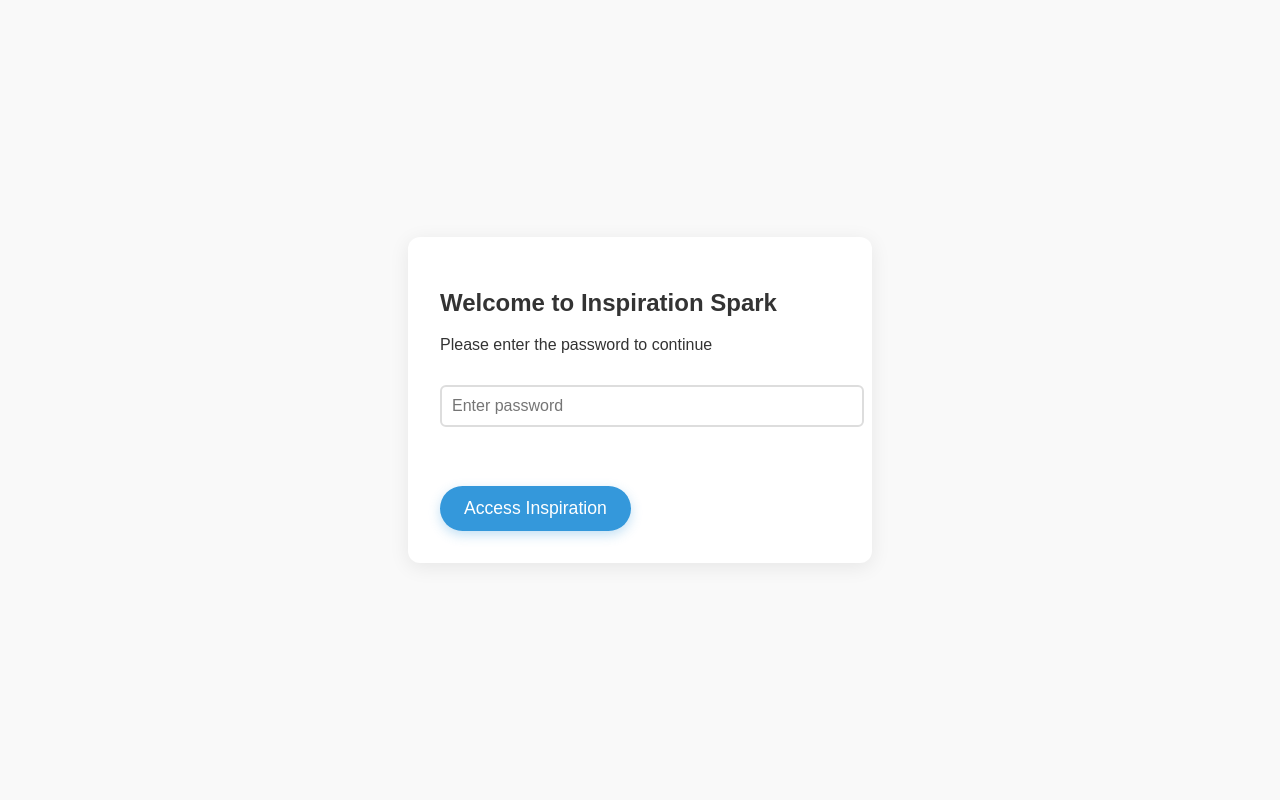
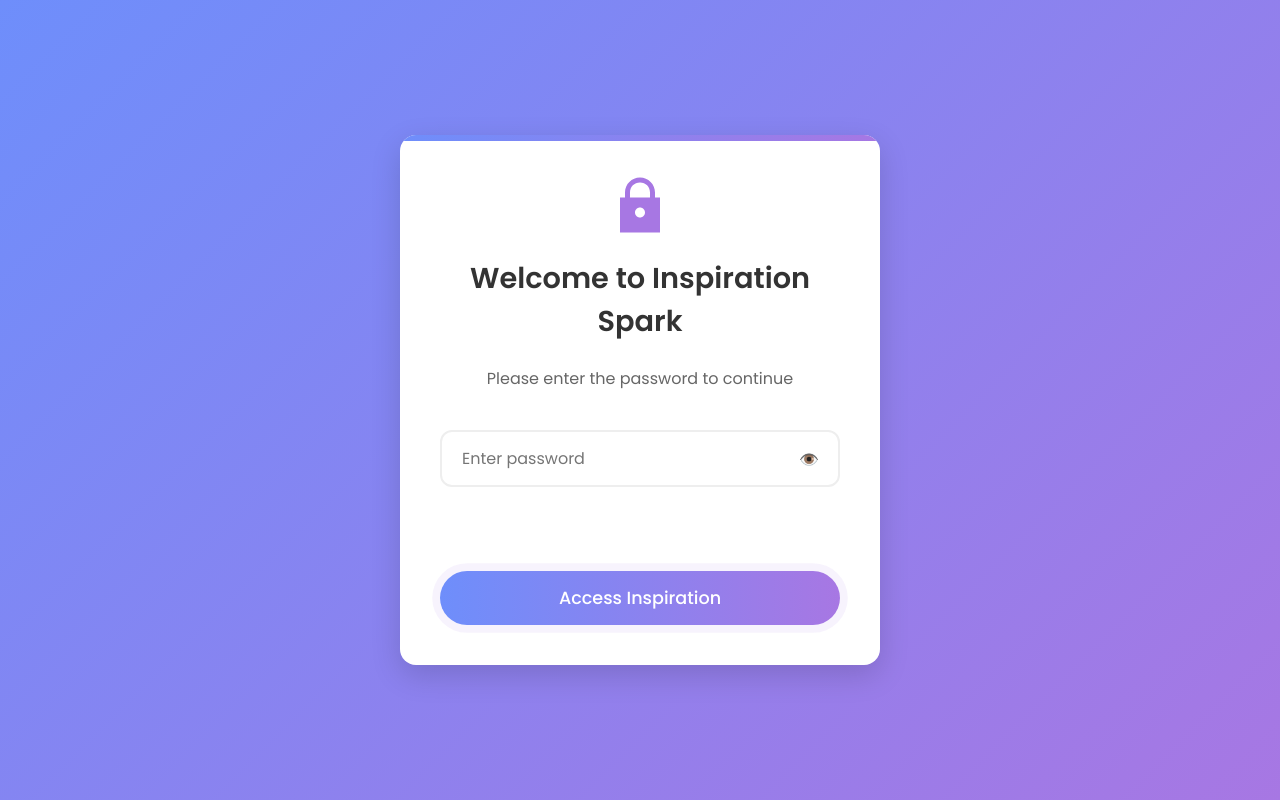
Before and after one commit to gadamer/Anwesh1, a website built with Vite: page index.html in a window 1280 px wide. Built offline with nearby package versions, Linux system fonts and the light colour scheme.

Commit message:
Commit New Password Page

```diff
--- a/index.html
+++ b/index.html
@@ -5,6 +5,9 @@
     <meta name="viewport" content="width=device-width, initial-scale=1.0" />
     <title>Inspiration Spark</title>
     <link rel="stylesheet" href="style.css" />
+    <link rel="preconnect" href="https://fonts.googleapis.com">
+    <link rel="preconnect" href="https://fonts.gstatic.com" crossorigin>
+    <link href="https://fonts.googleapis.com/css2?family=Poppins:wght@300;400;500;600;700&display=swap" rel="stylesheet">
     <!-- Inline critical CSS for faster rendering -->
     <style>
       body { font-family: 'Poppins', sans-serif; }
@@ -17,7 +20,7 @@
         left: 0;
         width: 100%;
         height: 100%;
-        background-color: #f9f9f9;
+        background: linear-gradient(135deg, #6e8efb, #a777e3);
         display: flex;
         justify-content: center;
         align-items: center;
@@ -25,42 +28,124 @@
       }
       #password-container {
         background-color: white;
-        padding: 2rem;
-        border-radius: 12px;
-        box-shadow: 0 4px 20px rgba(0, 0, 0, 0.08);
+        padding: 2.5rem;
+        border-radius: 16px;
+        box-shadow: 0 10px 30px rgba(0, 0, 0, 0.15);
         width: 90%;
         max-width: 400px;
+        text-align: center;
+        position: relative;
+        overflow: hidden;
+      }
+      #password-container::before {
+        content: '';
+        position: absolute;
+        top: 0;
+        left: 0;
+        width: 100%;
+        height: 6px;
+        background: linear-gradient(90deg, #6e8efb, #a777e3);
+      }
+      #password-container h2 {
+        margin-top: 0;
+        color: #333;
+        font-weight: 600;
+        font-size: 1.8rem;
+      }
+      #password-container p {
+        color: #666;
+        margin-bottom: 1.5rem;
       }
       #password-input {
         width: 100%;
-        padding: 10px;
+        padding: 14px 20px;
         margin: 15px 0;
-        border: 2px solid #ddd;
-        border-radius: 6px;
+        border: 2px solid #eee;
+        border-radius: 12px;
         font-size: 16px;
         font-family: 'Poppins', sans-serif;
+        transition: all 0.3s ease;
+        box-sizing: border-box;
+      }
+      #password-input:focus {
+        border-color: #a777e3;
+        outline: none;
+        box-shadow: 0 0 0 3px rgba(167, 119, 227, 0.2);
       }
       #login-button {
-        background-color: #3498db;
+        background: linear-gradient(90deg, #6e8efb, #a777e3);
         color: white;
         border: none;
-        padding: 12px 24px;
+        padding: 14px 28px;
         font-size: 1.1rem;
         border-radius: 30px;
         cursor: pointer;
         font-family: 'Poppins', sans-serif;
-        font-weight: 400;
+        font-weight: 500;
         transition: all 0.3s ease;
-        box-shadow: 0 4px 12px rgba(52, 152, 219, 0.3);
+        box-shadow: 0 4px 15px rgba(110, 142, 251, 0.4);
+        width: 100%;
+        margin-top: 10px;
+      }
+      #login-button:hover {
+        transform: translateY(-2px);
+        box-shadow: 0 7px 20px rgba(110, 142, 251, 0.5);
+      }
+      #login-button:active {
+        transform: translateY(0);
       }
       #error-message {
         color: #e74c3c;
-        margin-top: 10px;
+        margin-top: 15px;
         font-size: 14px;
         min-height: 20px;
+        font-weight: 500;
       }
       .hidden {
         display: none !important;
+      }
+      .lock-icon {
+        width: 60px;
+        height: 60px;
+        margin-bottom: 15px;
+        fill: #a777e3;
+      }
+      .password-field-container {
+        position: relative;
+      }
+      #toggle-password {
+        position: absolute;
+        right: 15px;
+        top: 50%;
+        transform: translateY(-50%);
+        background: none;
+        border: none;
+        cursor: pointer;
+        color: #999;
+        font-size: 16px;
+      }
+      .pulse {
+        animation: pulse 1.5s infinite;
+      }
+      @keyframes pulse {
+        0% {
+          box-shadow: 0 0 0 0 rgba(167, 119, 227, 0.4);
+        }
+        70% {
+          box-shadow: 0 0 0 10px rgba(167, 119, 227, 0);
+        }
+        100% {
+          box-shadow: 0 0 0 0 rgba(167, 119, 227, 0);
+        }
+      }
+      .shake {
+        animation: shake 0.5s cubic-bezier(.36,.07,.19,.97) both;
+      }
+      @keyframes shake {
+        10%, 90% { transform: translate3d(-1px, 0, 0); }
+        20%, 80% { transform: translate3d(2px, 0, 0); }
+        30%, 50%, 70% { transform: translate3d(-3px, 0, 0); }
+        40%, 60% { transform: translate3d(3px, 0, 0); }
       }
     </style>
   </head>
@@ -68,11 +153,17 @@
     <!-- Password Screen -->
     <div id="password-screen">
       <div id="password-container">
+        <svg class="lock-icon" xmlns="http://www.w3.org/2000/svg" viewBox="0 0 24 24">
+          <path d="M12 1C8.676 1 6 3.676 6 7v2H4v14h16V9h-2V7c0-3.324-2.676-6-6-6zm0 2c2.276 0 4 1.724 4 4v2H8V7c0-2.276 1.724-4 4-4zm0 10c1.1 0 2 .9 2 2s-.9 2-2 2-2-.9-2-2 .9-2 2-2z"/>
+        </svg>
         <h2>Welcome to Inspiration Spark</h2>
         <p>Please enter the password to continue</p>
-        <input type="password" id="password-input" placeholder="Enter password">
+        <div class="password-field-container">
+          <input type="password" id="password-input" placeholder="Enter password">
+          <button id="toggle-password" type="button">👁️</button>
+        </div>
         <p id="error-message"></p>
-        <button id="login-button">Access Inspiration</button>
+        <button id="login-button" class="pulse">Access Inspiration</button>
       </div>
     </div>
 
@@ -83,15 +174,25 @@
       <p id="quote-display"></p>
     </div>
 
-    <!-- Inline the JavaScript to eliminate any loading/parsing issues -->
     <script>
       // Password validation
-      const correctPassword = "123456";
+      const correctPassword = "098765";
       const passwordScreen = document.getElementById('password-screen');
       const appContainer = document.getElementById('app-container');
       const loginButton = document.getElementById('login-button');
       const passwordInput = document.getElementById('password-input');
       const errorMessage = document.getElementById('error-message');
+      const togglePassword = document.getElementById('toggle-password');
+
+      // Clear any previous authentication to ensure password screen shows
+      localStorage.removeItem('isAuthenticated');
+
+      // Toggle password visibility
+      togglePassword.addEventListener('click', function() {
+        const type = passwordInput.getAttribute('type') === 'password' ? 'text' : 'password';
+        passwordInput.setAttribute('type', type);
+        togglePassword.textContent = type === 'password' ? '👁️' : '🔒';
+      });
 
       // Check if user is already authenticated
       function checkAuthentication() {
@@ -123,9 +224,12 @@
           passwordInput.value = "";
 
           // Shake effect for wrong password
-          passwordInput.style.border = "2px solid #e74c3c";
+          passwordInput.classList.add('shake');
+          passwordInput.style.borderColor = "#e74c3c";
+
           setTimeout(() => {
-            passwordInput.style.border = "2px solid #ddd";
+            passwordInput.classList.remove('shake');
+            passwordInput.style.borderColor = "#eee";
           }, 1000);
         }
       }
@@ -165,11 +269,13 @@
         // Add click event listener
         if (sparkButton) {
           sparkButton.addEventListener('click', displayRandomQuote);
-
-          // No initial quote display - removed this line
-          // setTimeout(displayRandomQuote, 500);
         }
       }
+
+      // Remove pulse animation when input is focused
+      passwordInput.addEventListener('focus', function() {
+        loginButton.classList.remove('pulse');
+      });
 
       // Event listeners for password functionality
       loginButton.addEventListener('click', attemptLogin);
@@ -180,11 +286,14 @@
       });
 
       // Check authentication on page load
-      if (document.readyState === 'loading') {
-        document.addEventListener('DOMContentLoaded', checkAuthentication);
-      } else {
-        checkAuthentication();
-      }
+      document.addEventListener('DOMContentLoaded', function() {
+        // Force the password screen to show by removing any previous authentication
+        localStorage.removeItem('isAuthenticated');
+
+        // Make sure password screen is visible and app is hidden
+        passwordScreen.classList.remove('hidden');
+        appContainer.classList.add('hidden');
+      });
     </script>
   </body>
 </html>
--- a/package.json
+++ b/package.json
@@ -1,10 +1,10 @@
 {
   "name": "inspiration-spark",
   "private": true,
-  "version": "0.0.0",
+  "version": "1.0.0",
   "type": "module",
   "scripts": {
-    "dev": "vite --force",
+    "dev": "vite",
     "build": "vite build",
     "preview": "vite preview"
   },
```
Also changed, not shown: README.md, pnpm-lock.yaml.
